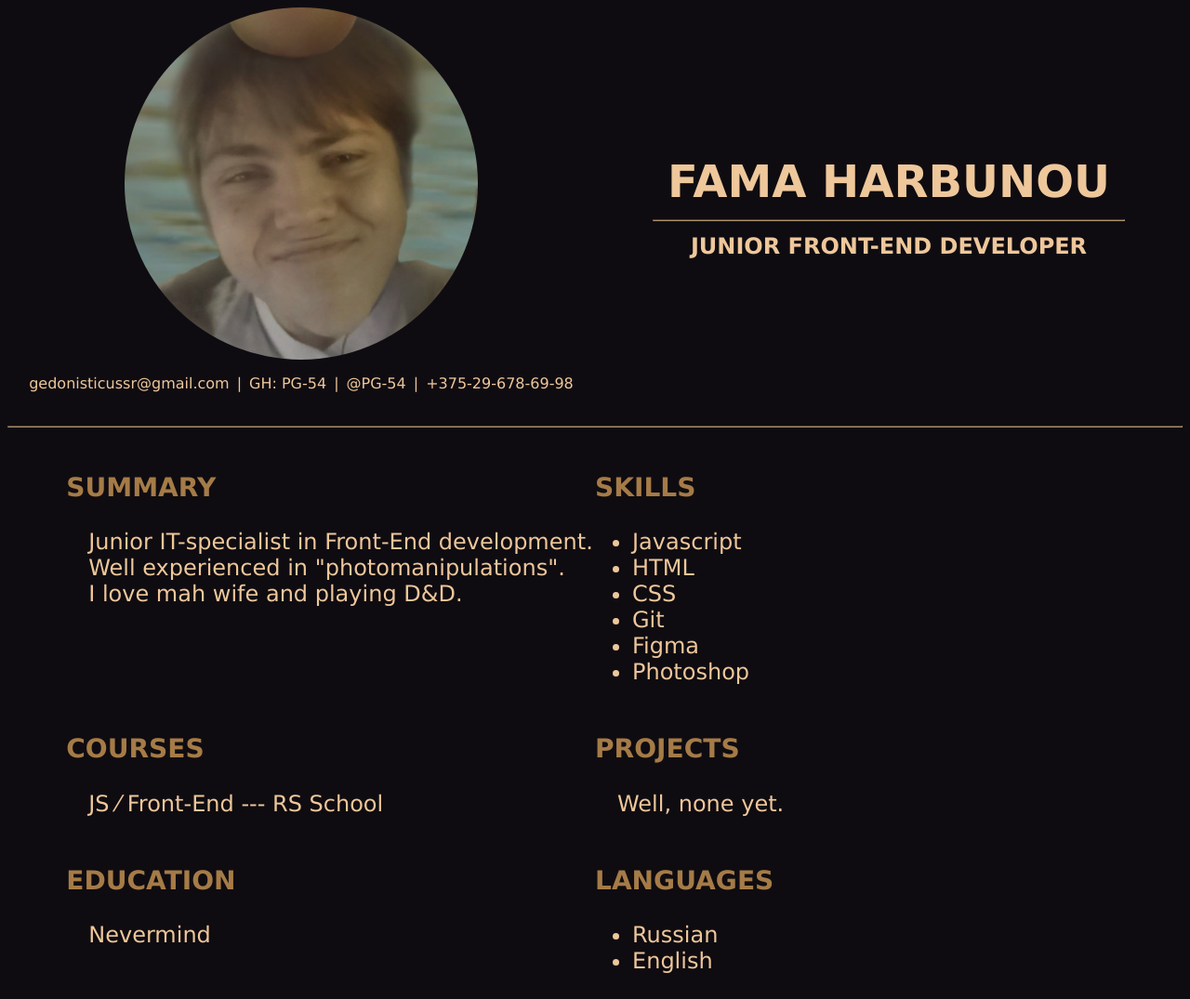
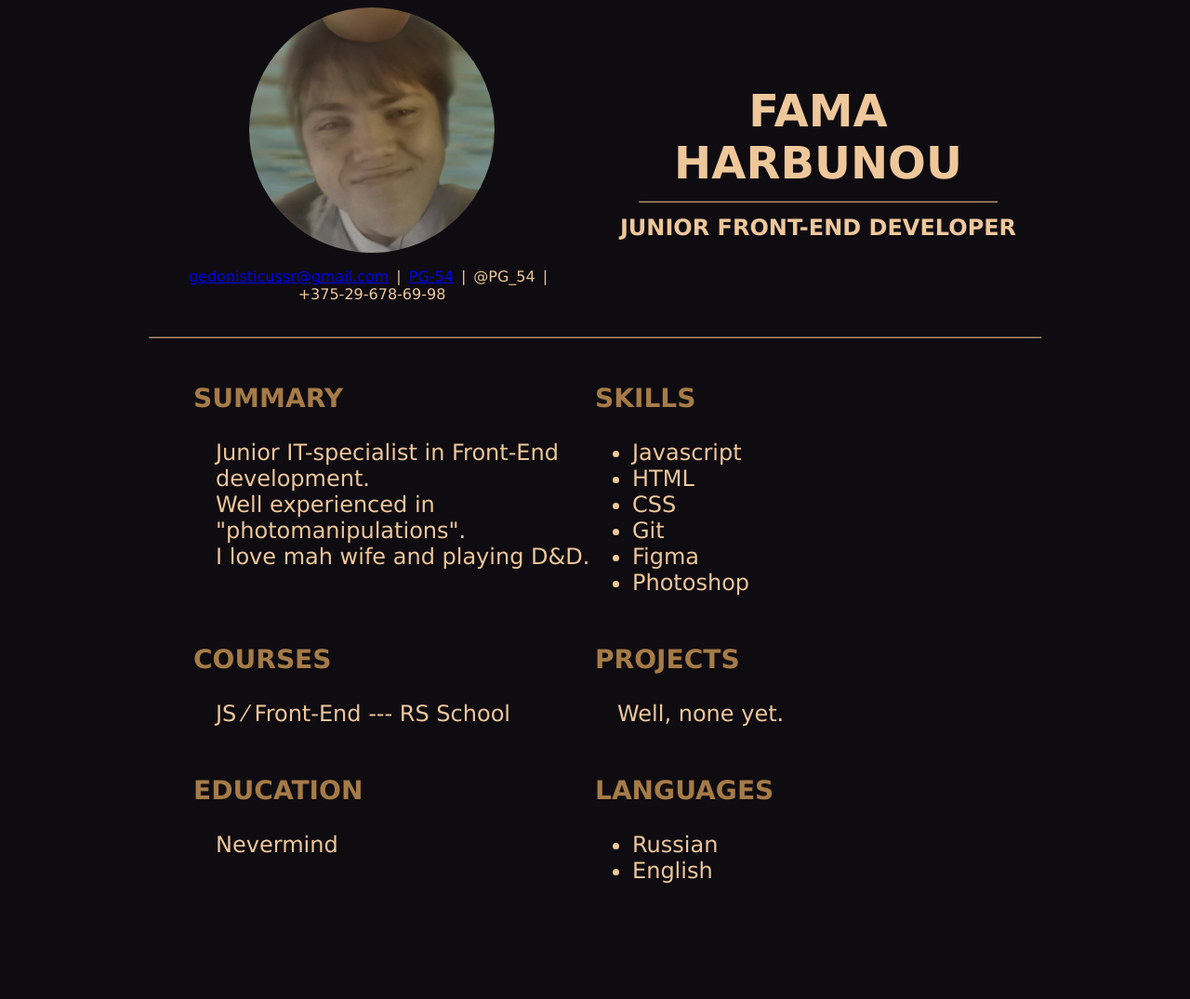
Before and after one commit to PG-54/cv-rs, a plain HTML site: page index.html in a window 1280 px wide. Shown: the whole page at 93% size. After the commit the page ends 983 px from the top, so only its background shows below. Drawn offline with Linux system fonts and the light colour scheme.

Commit message:
update: link-list to paragraph

```diff
--- a/index.html
+++ b/index.html
@@ -14,13 +14,19 @@
 
     <section class="logo">
       <div>
-      <img alt="my-photo" src="./photo.jpg">
+      <img alt="my-photo" src="./photo.jpg" height="200" width="200">
+      <p class="logo-links">
+        <a href="mailto:gedonisticussr@gmail.com">gedonisticussr@gmail.com</a>&ensp;|&ensp;<a href="https://github.com/PG-54">PG-54</a>&ensp;|&ensp;<span>@PG_54</span>&ensp;|&ensp;<span>+375-29-678-69-98</span>
+      </p>
+
+<!--
       <ul>
-        <li>gedonisticussr@gmail.com&ensp;|&ensp;</li>
+        <li><a href="mailto:gedonisticussr@gmail.com&ensp;|&ensp;">gedonisticussr@gmail.com&ensp;|&ensp;</a></li>
         <li>GH: PG-54&ensp;|&ensp;</li>
         <li>@PG-54&ensp;|&ensp;</li>
         <li>+375-29-678-69-98</li>
       </ul>
+-->
       </div>
       <div class="logo-name">
         <h1>FAMA HARBUNOU</h1>
--- a/style.css
+++ b/style.css
@@ -11,7 +11,8 @@ body {
   justify-content: center;
 }
 
-.logo {
+.logo, .info {
+  width: 75vw;
   display: flex;
   justify-content: center;
 }
@@ -23,17 +24,15 @@ body {
 }
 
 .logo img {
-  width: 60%;
+  width: 55%;
   height: auto;
   border-radius: 50%;
 }
-.logo ul {
+.logo p {
   display: flex;
-  align-items: center;
-  padding: 0;
-}
-.logo li {
-  list-style: none;
+  justify-content: center;
+  flex-flow: row wrap;
+  word-break: keep-all;
 }
 
 .logo-name {
@@ -42,6 +41,7 @@ body {
 }
 .logo h1, .logo h2 {
   margin: 5px;
+  text-align: center;
 }
 .logo h1 {
   font-size: 3em;
@@ -58,10 +58,8 @@ hr {
 }
 
 .info {
-  display: flex;
   flex-wrap: wrap;
   font-size: 1.5em;
-  justify-content: center;
 }
 .info div {
   width: 45%;
```
